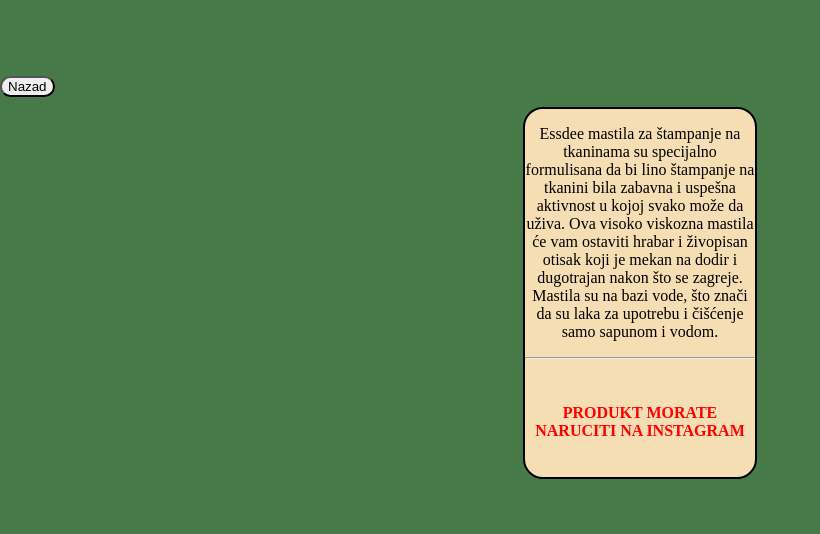
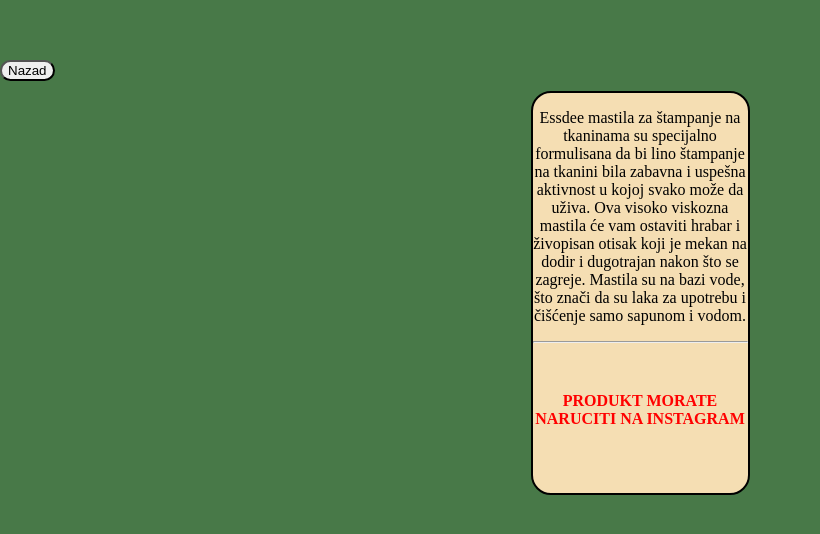
Before and after one commit to artshops1/artshop, a plain HTML site: page essedeemastila.html in a window 1280 px wide. Shown: the part 118-652 px from the top of the page, without its empty margins (0-820 px from the left). Drawn offline with Linux system fonts and the light colour scheme.

Commit message:
Add files via upload

```diff
--- a/essedeemastila.css
+++ b/essedeemastila.css
@@ -11,8 +11,8 @@ body {
 
    .kvadar {
      background-color: wheat;
-     width: 230px;
-     height: 368px;
+     width: 215px;
+     height: 400px;
      border-radius: 20px;
      margin: 10px auto; /* Postavi margine za centriranje */
      border: 2px solid black;
@@ -25,7 +25,7 @@ body {
    .naglasenje1 {
    color: red;
    text-align: center;
-   margin-top: 45px;
+   margin-top: 49px;
    }
 
    .prvo-dugme2 {
--- a/fimoair.css
+++ b/fimoair.css
@@ -11,7 +11,7 @@ body {
 .kvadar {
     background-color: wheat;
     width: 230px;
-    height: 490px;
+    height: 540px;
     border-radius: 20px;
     margin: 10px auto; /* Postavi margine za centriranje */
     border: 2px solid black;
@@ -22,7 +22,7 @@ body {
 .naglasenje1 {
     color: red;
     text-align: center;
-    margin-top: 0px;
+    margin-top: 59px;
 }
 .prvo-dugme2 {
     border-radius: 15px;
@@ -30,5 +30,5 @@ body {
     margin-left: 0px;
 }
 .linija {
-    margin-top: 90px;
+    margin-top: 110px;
 }
```
